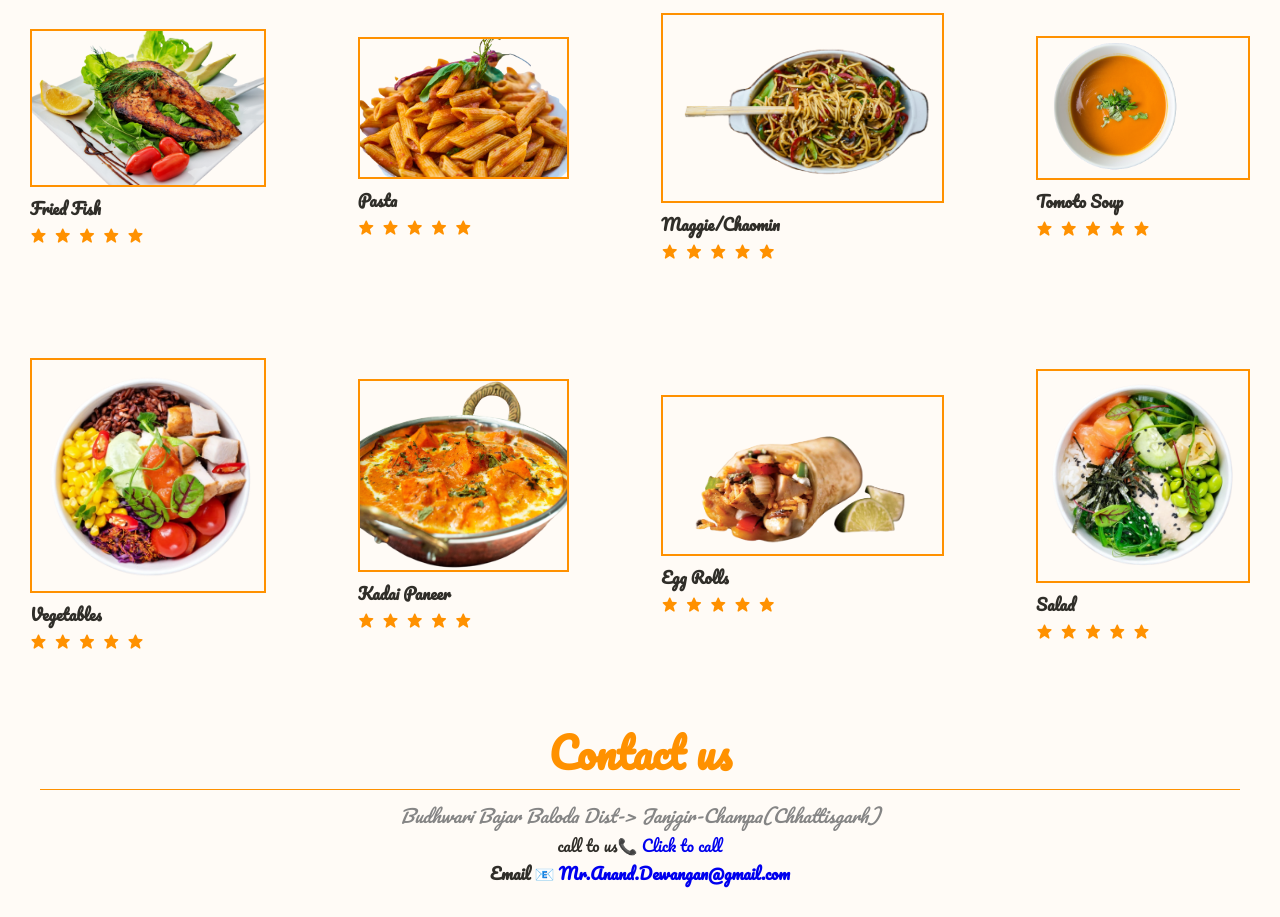
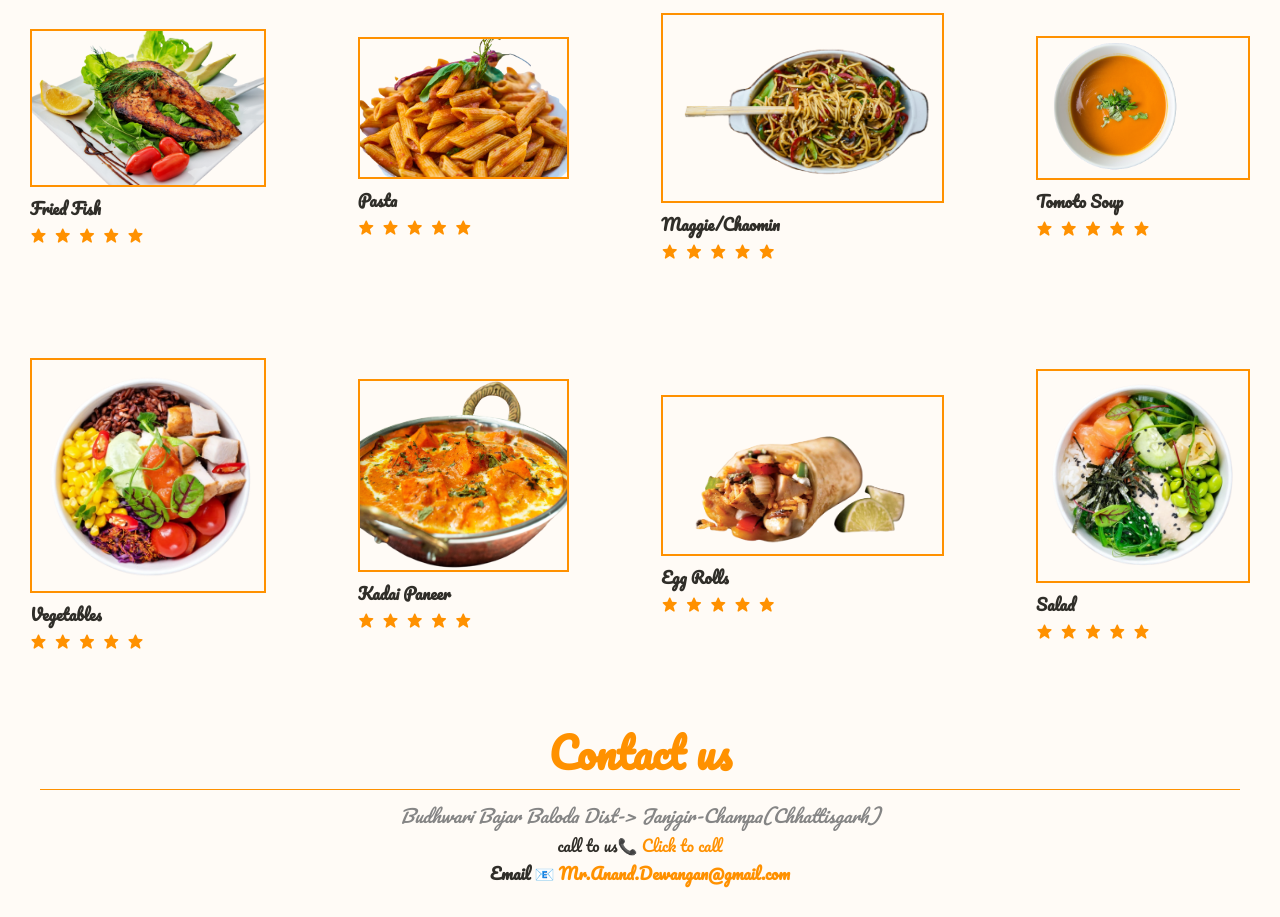
Before and after one commit to AnandDewangan/ModernWebsite, a plain HTML site: page index.html in a window 1280 px wide. Shown: the part 2510-3427 px from the top of the page. Drawn offline with nearby package versions, Linux system fonts and the light colour scheme.

Commit message:
Update style.css

```diff
--- a/style.css
+++ b/style.css
@@ -257,6 +257,10 @@ span{
     color: var(--second-color);
 }
 
+.contact .main-content p a{
+    color: var(--main-color);
+}
+
 /* Footer section */
 .scroll-top{
 	position: fixed;
```
